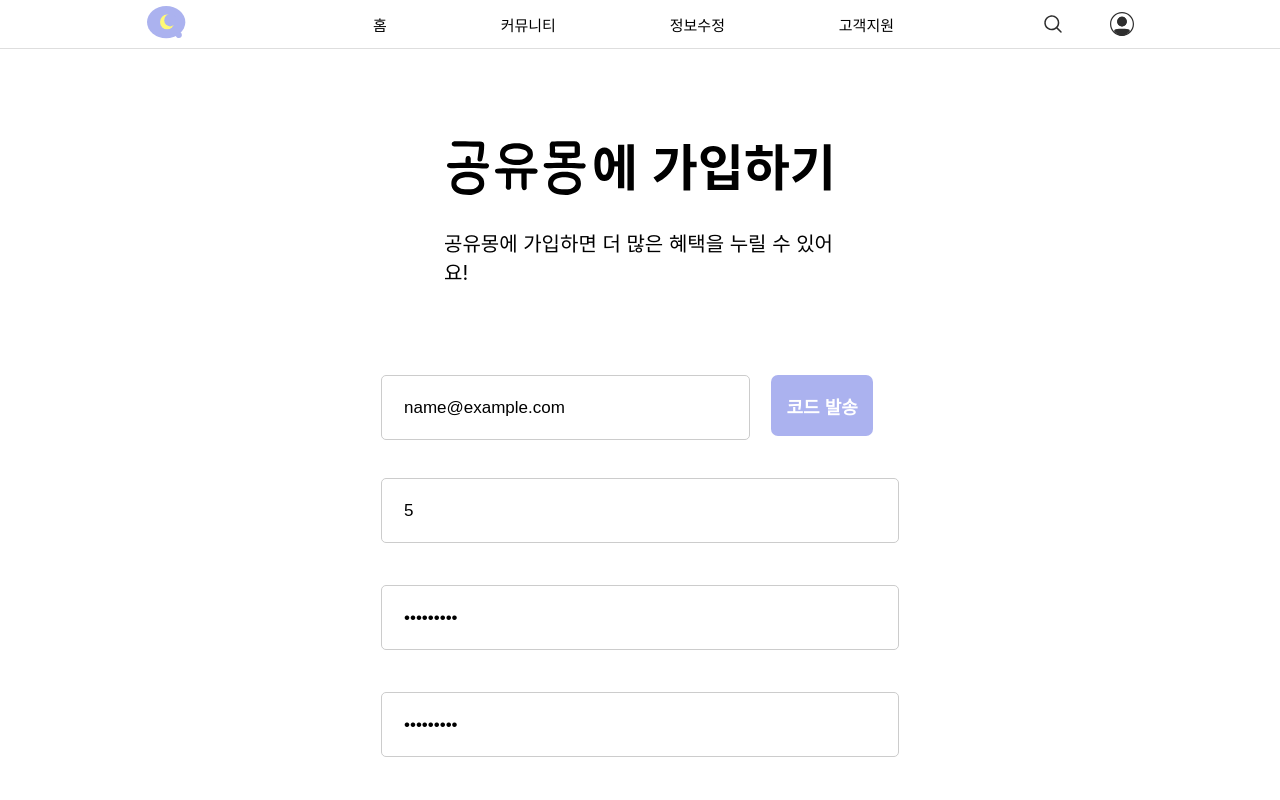
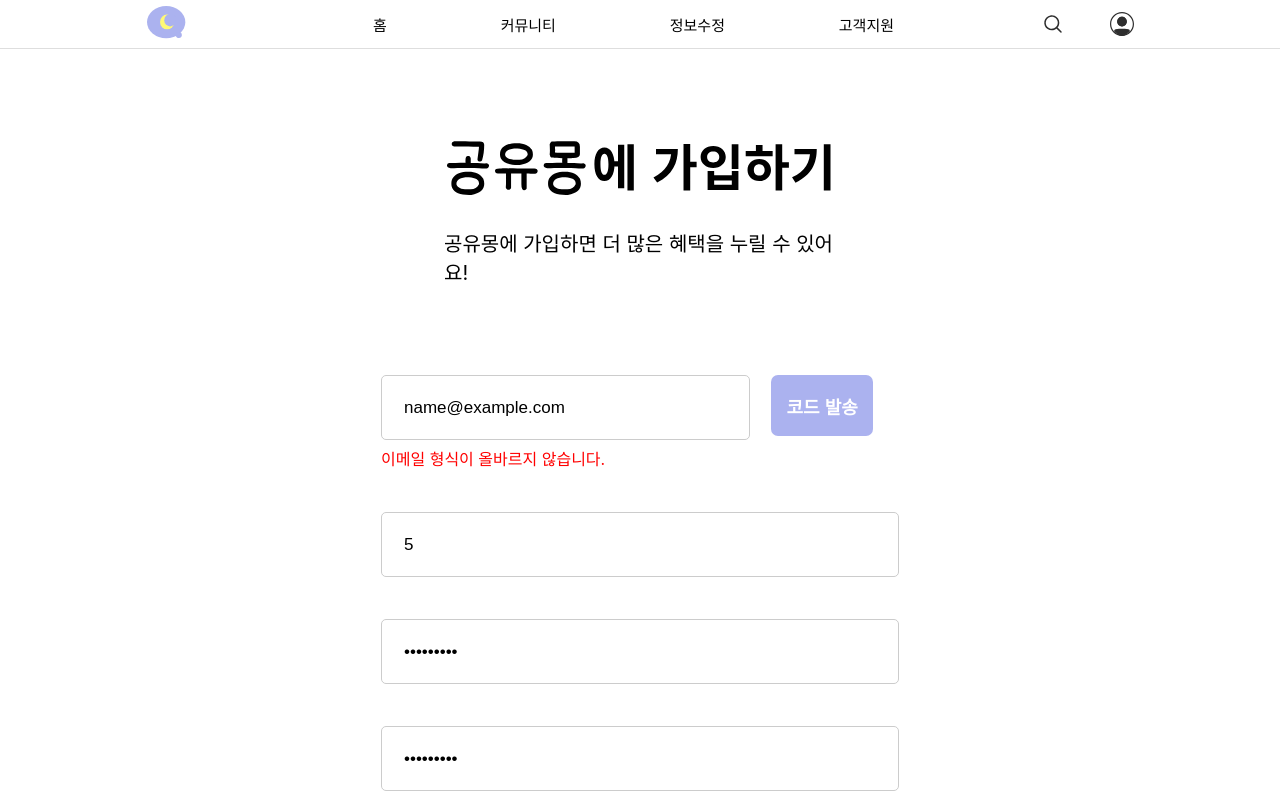
Before and after one commit to Team-Journal/Journal-Frontend, a React (Create React App) app: page /signup in a window 1280 px wide. Both pictures are taken after typing "name@example.com", "5", "Sample123", "Sample123" into the empty fields and a click on the button "코드 발송". Shown: the top 800 px of the page. Built offline with nearby package versions, Linux system fonts and the light colour scheme; the HTML template or start-up script is replaced by a standard one.

Commit message:
✨ :: 이메일 입력 에러처리 추가

```diff
--- a/src/components/signup.tsx
+++ b/src/components/signup.tsx
@@ -28,6 +28,18 @@ const SignupForm = () => {
       ...formData,
       [e.target.name]: e.target.value,
     });
+
+    if (!e.target.value || EmailRegex.test(e.target.value)) {
+      setErrorData({
+        ...errorData,
+        emailError: false,
+      });
+    } else {
+      setErrorData({
+        ...errorData,
+        emailError: true,
+      });
+    }
   };
 
   const handleSubmit = (e: React.FormEvent<HTMLFormElement>) => {
@@ -49,6 +61,9 @@ const SignupForm = () => {
         />
         <CodeSubmitBtn>코드 발송</CodeSubmitBtn>
       </EmailContainer>
+      {errorData.emailError && (
+        <ErrorMessage>이메일 형식이 올바르지 않습니다.</ErrorMessage>
+      )}
       <Container>
         <VerifyCodeInput
           placeholder="인증 코드를 입력해주세요."
@@ -82,6 +97,11 @@ const SignupForm = () => {
 };
 
 export default SignupForm;
+
+const ErrorMessage = styled.div`
+  color: red;
+  margin-top: 10px;
+`;
 
 const BtnContainer = styled.div`
   width: 101px;
```
